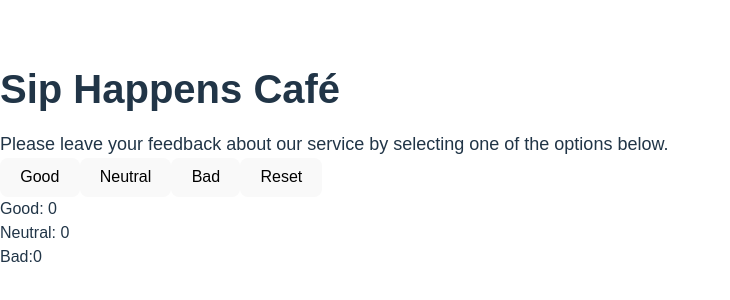
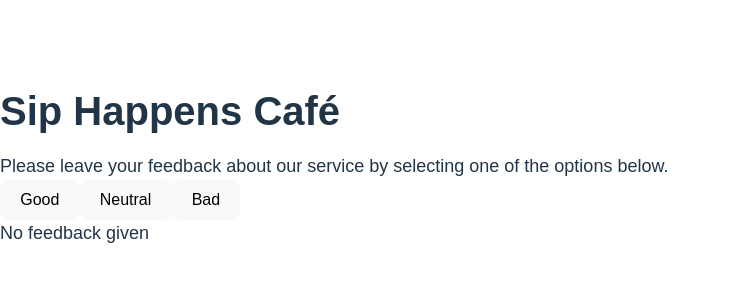
Before and after one commit to HannaKorol/goit-react-hw-02, a React (Vite) app: page / in a window 1280 px wide. Shown: the part 232-532 px from the top of the page, without its empty margins (0-730 px from the left). Built offline with nearby package versions, Linux system fonts and the light colour scheme.

Commit message:
add formula "Total" to the function

```diff
--- a/src/components/App.jsx
+++ b/src/components/App.jsx
@@ -1,13 +1,14 @@
 import Description from "./Description/Description";
 import Options from "./Options/Options";
-import { useState } from 'react';
+import { useState } from "react";
 import Feedback from "./Feedback/Feedback";
-
-
+import Notification from "./Notification/Notification";
 
 export default function App() {
-  // Оголошуємо стан і функцію-сеттер
+  // Оголошуємо стан і функцію-сеттер (useState - це функція React замість let feedback = 0, "lecture1 34:57-42:02")
   const [feedback, setFeedback] = useState({
+    //useState-це хук як і useEffect, useRef, useMemo, useCallback, useContex, useReducer
+    //setCounter-це функція для зміни того що ми відображаємо setFeedback(feedback+1) "lecture1 45:49"
     good: 0,
     neutral: 0,
     bad: 0,
@@ -15,21 +16,24 @@
 
   // Функція для оновлення фідбеку
   const onLeaveFeedback = (option) => {
+    //назва onLeaveFeedback з рекомендації ментора з slack замість updateFeedback
     setFeedback((prevState) => ({
       ...prevState,
-      [option]: prevState [option] + 1,
+      [option]: prevState[option] + 1,
     }));
   };
 
+  // Функція для очищення фідбеку
   const onResetFeedback = () => {
-    setFeedback(
-      {
+    setFeedback({
+      // setFeedback (0) "lecture1 47:11"
       good: 0,
       neutral: 0,
       bad: 0,
-    }
-  )
-}
+    });
+  };
+  //Загальна кількість фітбуків
+  const totalFeedback = feedback.good + feedback.neutral + feedback.bad;
 
   return (
     <div>
@@ -38,12 +42,21 @@
       <Options
         onLeaveFeedback={onLeaveFeedback}
         onResetFeedback={onResetFeedback}
+        totalFeedback={totalFeedback}
       />
+      {/* Відображаємо компонент Feedback і кнопку Reset лише при наявності відгуків */}
+      {totalFeedback > 0 ? (
+        <>
           <Feedback
             good={feedback.good}
             neutral={feedback.neutral}
             bad={feedback.bad}
+            total={totalFeedback}
           />
+        </>
+      ) : (
+        <Notification message="No feedback given" />
+      )}
     </div>
   );
-};
+}
--- a/src/components/Feedback/Feedback.jsx
+++ b/src/components/Feedback/Feedback.jsx
@@ -7,6 +7,7 @@
           <li>Good: {feedback.good}</li>
           <li>Neutral: {feedback.neutral}</li>
           <li>Bad:{feedback.bad}</li>
+          <li>Total:{feedback.good + feedback.neutral + feedback.bad}</li>
         </ul>
       </div>
     );
--- a/src/components/Notification/Notification.jsx
+++ b/src/components/Notification/Notification.jsx
@@ -0,0 +1,5 @@
+import React from 'react';
+
+export default function Notification({message}) {
+ return <p>{message}</p> ;
+}
--- a/src/components/Options/Options.jsx
+++ b/src/components/Options/Options.jsx
@@ -1,7 +1,7 @@
 import React from "react";
 import s from "./Options.module.css";
 
-export default function Options({ onLeaveFeedback, onResetFeedback }) {
+export default function Options({ onLeaveFeedback, onResetFeedback, totalFeedback }) {
   return (
     <div className={s.flex}>
       <button onClick={() => onLeaveFeedback("good")} className={s.btn}>
@@ -13,9 +13,11 @@
       <button onClick={() => onLeaveFeedback("bad")} className={s.btn}>
         Bad
       </button>
-      <button onClick={onResetFeedback} className={s.btn}>
-        Reset
-      </button>
+      {totalFeedback > 0 && (
+        <button onClick={onResetFeedback} className={s.btn}>
+          Reset
+        </button>
+      )}
     </div>
   );
 }
```
Lines whose indentation alone changed are shown as unchanged.
